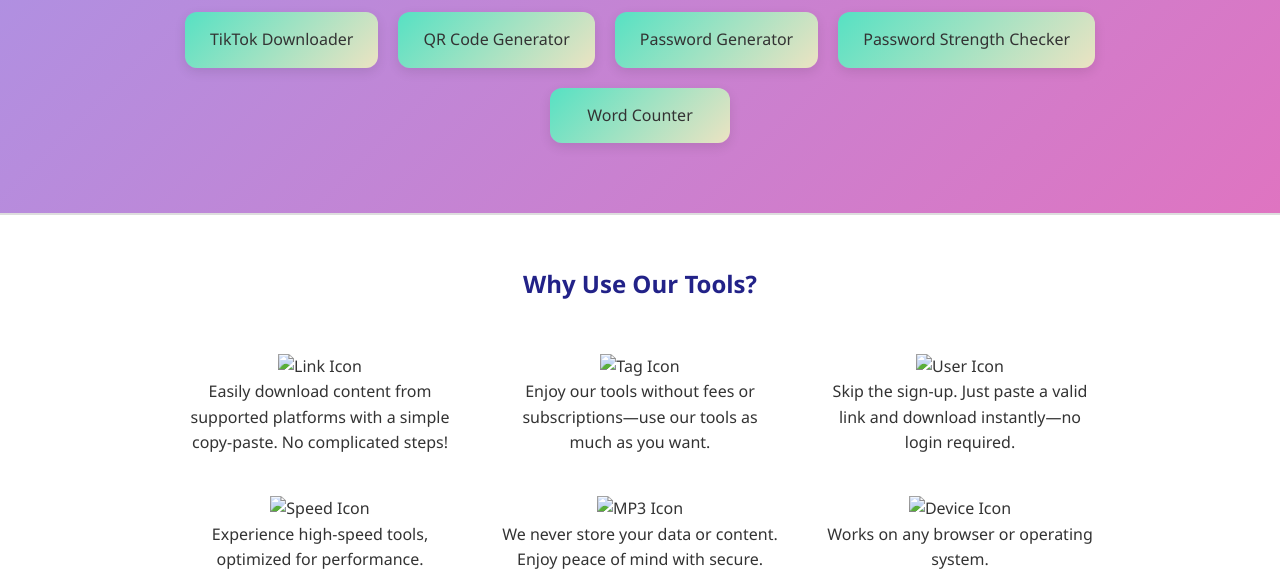
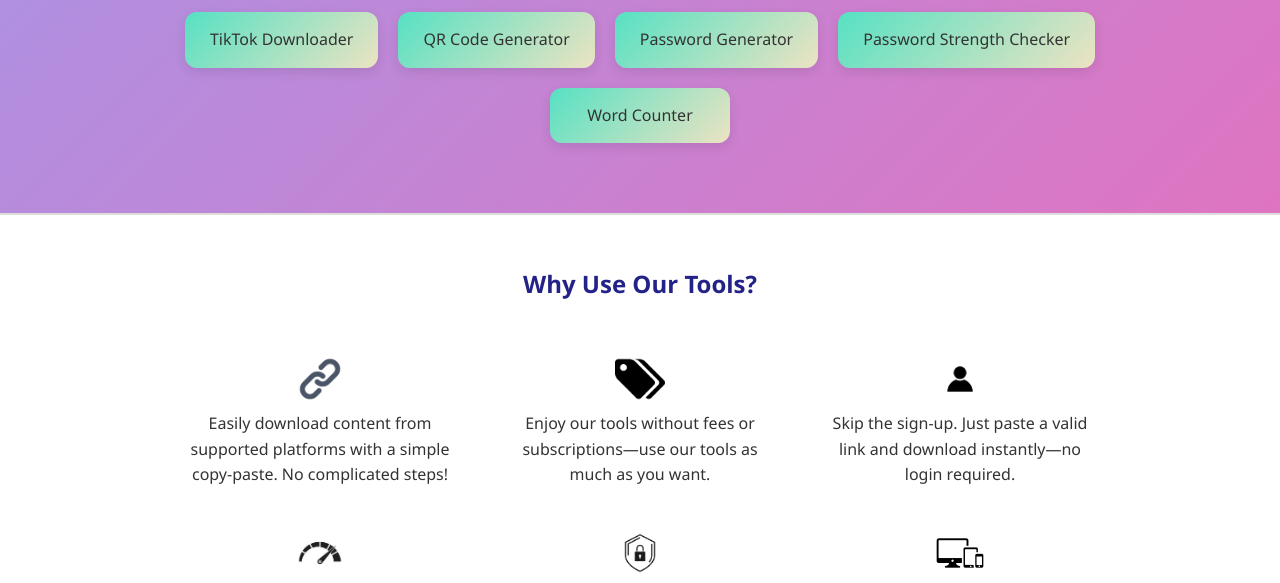
Before and after one commit to Ahmed746-hub/MY-WEBSITE, a plain HTML site: page index.html in a window 1280 px wide. Shown: the part 204-787 px from the top of the page. Drawn offline with Linux system fonts and the light colour scheme.

Commit message:
index.html

```diff
--- a/index.html
+++ b/index.html
@@ -46,27 +46,27 @@
     <h2 style="color: #222288;">Why Use Our Tools?</h2>
     <div style="display: flex; flex-wrap: wrap; justify-content: space-around; margin-top: 30px;">
       <div style="flex: 1 1 250px; margin: 20px;">
-        <img src="assets/link-icon.png" alt="Link Icon" width="50" /><br>
+        <img src="link-icon.png" alt="Link Icon" width="50" /><br>
         <p>Easily download content from supported platforms with a simple copy-paste. No complicated steps!</p>
       </div>
       <div style="flex: 1 1 250px; margin: 20px;">
-        <img src="assets/tag-icon.png" alt="Tag Icon" width="50" /><br>
+        <img src="tag-icon.png" alt="Tag Icon" width="50" /><br>
         <p>Enjoy our tools without fees or subscriptions—use our tools as much as you want.</p>
       </div>
       <div style="flex: 1 1 250px; margin: 20px;">
-        <img src="assets/user-icon.png" alt="User Icon" width="50" /><br>
+        <img src="user-icon.png" alt="User Icon" width="50" /><br>
         <p>Skip the sign-up. Just paste a valid link and download instantly—no login required.</p>
       </div>
       <div style="flex: 1 1 250px; margin: 20px;">
-        <img src="assets/speed-icon.jpg" alt="Speed Icon" width="50" /><br>
+        <img src="speed-icon.jpg" alt="Speed Icon" width="50" /><br>
         <p>Experience high-speed tools, optimized for performance.</p>
       </div>
       <div style="flex: 1 1 250px; margin: 20px;">
-        <img src="assets/security-icon.jpg" alt="MP3 Icon" width="50" /><br>
+        <img src="security-icon.jpg" alt="MP3 Icon" width="50" /><br>
         <p>We never store your data or content. Enjoy peace of mind with secure.</p>
       </div>
       <div style="flex: 1 1 250px; margin: 20px;">
-        <img src="assets/device-icon.png" alt="Device Icon" width="50" /><br>
+        <img src="device-icon.png" alt="Device Icon" width="50" /><br>
         <p>Works on any browser or operating system.</p>
       </div>
     </div>
```
